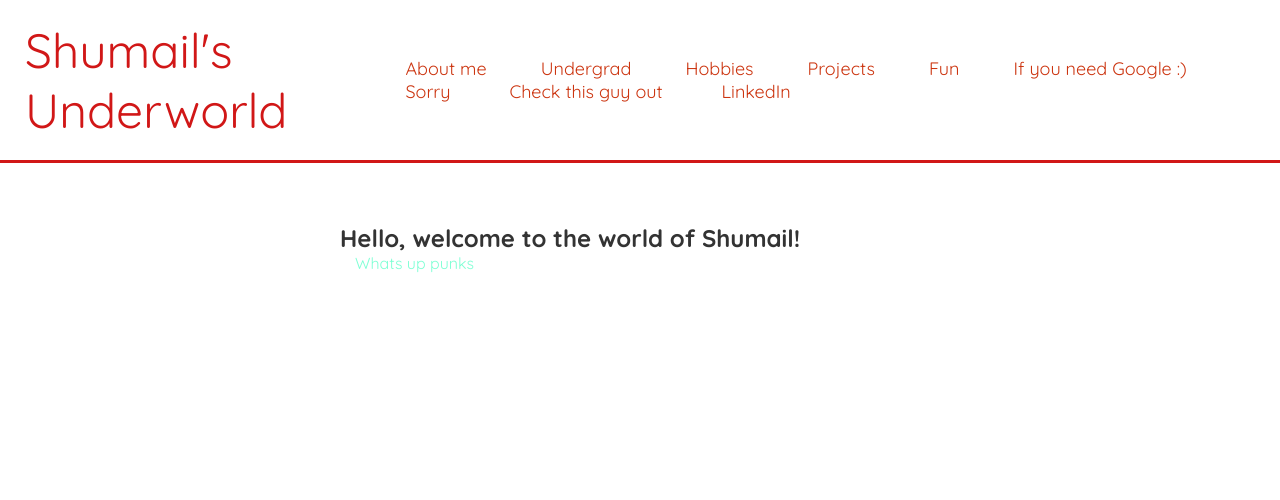
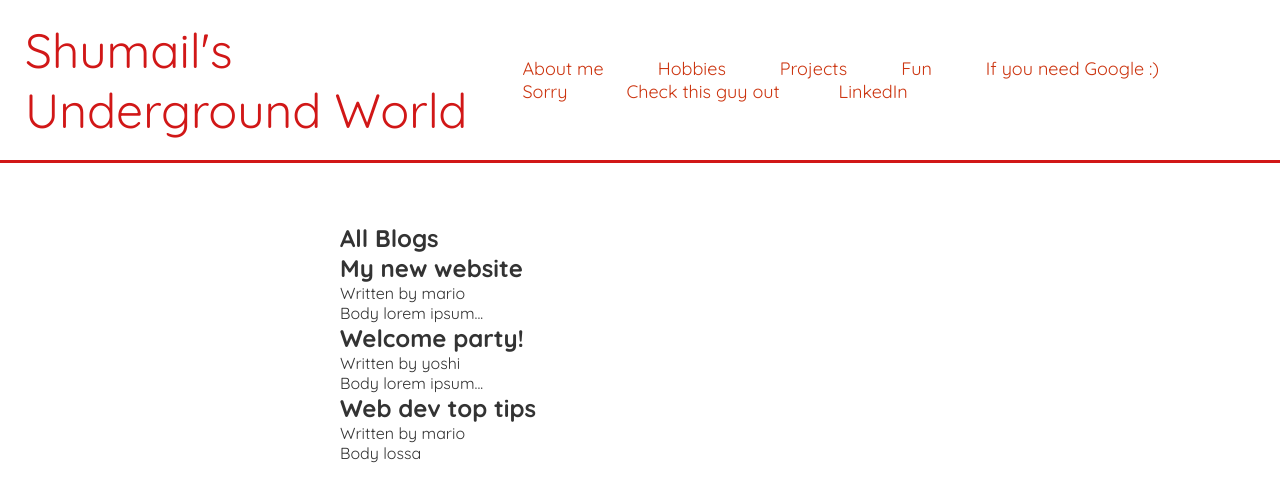
Before and after one commit to SZaidi00/mywebbo, a React (Create React App) app: page /Projects in a window 1280 px wide. Shown: the top 500 px of the page. Built offline with nearby package versions, Linux system fonts and the light colour scheme.

Commit message:
newest update

```diff
--- a/package.json
+++ b/package.json
@@ -9,6 +9,7 @@
     "@testing-library/user-event": "^13.5.0",
     "react": "^17.0.2",
     "react-dom": "^17.0.2",
+    "react-router-dom": "^5.3.0",
     "react-scripts": "5.0.0",
     "web-vitals": "^2.1.2"
   },
--- a/public/index.html
+++ b/public/index.html
@@ -9,7 +9,7 @@
       name="description"
       content="Web site created using create-react-app"
     />
-    <link rel="apple-touch-icon" href="%PUBLIC_URL%/logo192.png" />
+
     <!--
       manifest.json provides metadata used when your web app is installed on a
       user's mobile device or desktop. See https://developers.google.com/web/fundamentals/web-app-manifest/
--- /dev/null
+++ b/src/Aboutme.js
@@ -0,0 +1,82 @@
+import Greivous from './pictures/grievous.gif'
+
+const Aboutme = () => {
+    return (
+        <div className="aboutme">
+
+        <h1> WELL, hello there. We meet again...</h1>
+        <img src={Greivous} alt="A" />
+        <h2>thats not what i look like...</h2>
+        <br />
+        <br />
+        <br />
+        <br />
+        <h2>or is it..hmmmmmm </h2>
+        {/* insert image of me */}
+
+        <br/>
+        <article>
+            So my name is Shumail Zaidi, I'm currently training in the jedi arts, not sure if I wanna be a sith or jedi yet though. But more seriously, I generally don't like talking about school because
+            it normally becomes a main focal point of a conversation (and then work when you start working) and people might only remember me by what I study
+            which I'm not a huge fan of. But since you don't know me, I will give a little bit about my schooling then to the fun stuff.
+        </article>
+
+        <br/>
+
+        <body>
+            <p>
+            I am currently doing my Masters at the University of Florida (UF) in Coastal & Oceanographic Engineering.
+            I did my undergrad at UF as well, in Civil Engineering with a focus in Computer Science. I was going to put what I spent my time doing
+            so far in undergrad on the website, but I figured it would be better if you checked my LinkedIn out :).. I will pause here to give you a moment to look at it then we can resume the conversation.
+            </p>
+        </body>
+
+        <br/>
+        <br/>
+        <h2>Welcome back! :)</h2>
+        <br/>
+
+        <body>
+            So your first question is probably, concrete is heavy, it probably sunk, how did you get it to float? Well, the short answer is the density of our concrete was less than that of water (water is 62.4lb/pcf, our concrete was like 60 I think).
+            But if you want a more detailed answer, you'll have to interview and I would happily explain it all :). The last thing I want to say about my schooling is that I really did learn a lot while spending my with these design teams and organizations.
+            While it may not have been 100% technically relevant to Civil, Coastal Engineering, or Computer Science. I learnt a lot about working on a team, one where everyone gets a long and another where half the team is divided, what it really means to
+            be a leader. I know that I wouldn't be the Engineer I am today without having gone through all those experiences and I'm very grateful to have gone through them even if it meant making a lot of sacrifices.
+        </body>
+        <br/>
+
+        <body>
+            Your next question is probably why CS? And Simply put. I like the challenge and the material has always interested me since I took my first programming class in undergrad. It was MATLAB, which I know gets a bad rep, but it was my first exposure to CS and
+            learning of what you can do with the power of programming really stood out to me. (My MATLAB professor's research seemed really cool which initially peaked my interest). I've since learned how to use Python (moreso exposed to it at this point), C++, Java (currently
+            building up to be my strongest language), FORTRAN (used this for a modelling class I took in Fall 2021), & HTML:JavaScript:CSS (learned from this project).
+        </body>
+        <br/>
+
+        <body>
+            The first thing you should know about me is that I ramble quite a bit. I can talk a lot if I don't have a like certain goal of when to stop in mind. I wasn't expecting this about page to be this long but alas here we are. Thanks for making it this far!
+            My favourite question to ask people is what they do for fun so that I could also get exposure to many different things there are in life. This question led to some of my numerous hobbies. I learnt to roller blade, longboard/skateboard, surf, properly fly a kite,
+            boulder(currently something I'm into, it is pretty fun), explore hikes more, paint, & learn to cook! I've gotten into photography and editing, but that isn't something I've comitted to really. But I do like to play video games and watch anime when I'm not
+            outside doing something which I will go over in the Fun Section :).
+        </body>
+        <br/>
+
+        <body>
+            Thanks for swinging by and giving me your time! I hope to meet you fellow stranger at an interview :)
+        </body>
+        <br/>
+
+        <body>
+        Feel free to reach out to me about any questions :)
+        </body>
+
+
+
+
+
+
+        </div>
+
+
+     );
+}
+
+export default Aboutme;
--- a/src/App.js
+++ b/src/App.js
@@ -1,5 +1,8 @@
 import Navbar from "./Navbar";
 import Home from './Home';
+import {BrowserRouter as Router, Route, Switch} from 'react-router-dom';
+import Projects from "./Projects";
+import Aboutme from "./Aboutme";
 
 
 
@@ -7,13 +10,37 @@ function App() {
 
 
   return (
+    <Router>
     <div className="App">
       <Navbar />
       <div className= "content">
-        <Home/>
+        <Switch>
+
+          <Route exact path="/">
+            <Home />
+          </Route>
+
+          <Route exact path="/Aboutme">
+            <Aboutme/>
+          </Route>
+
+          <Route exact path="/Hobbies">
+
+          </Route>
+
+          <Route exact path="/Projects">
+            <Projects/>
+          </Route>
+
+
+
+
+        </Switch>
+
         </div>
     </div>
 
+</Router>
 
 
   );
--- a/src/Navbar.js
+++ b/src/Navbar.js
@@ -1,15 +1,15 @@
+import { Link } from "react-router-dom";
 const Navbar = () => {
     return (
         <nav className="navbar">
 
-            <a href="www.shubacca.xyz"> Shumail's Underworld</a>
+            <Link to="/">Shumail's Underground World</Link>
 
             <div className="links">
 
-                <a href="www.shubacca.xyz/Aboutme" >About me</a>
-                <a href="www.shubacca.xyz/Undergrad" >Undergrad</a>
-                <a href="www.shubacca.xyz/Hobbies" >Hobbies</a>
-                <a href="www.shubacca.xyz/Projects" >Projects</a>
+                <Link to="/Aboutme">About me</Link>
+                <Link to="/Hobbies" >Hobbies</Link>
+                <Link to="/Projects" >Projects</Link>
                 <a href="www.shubacca.xyz/Fun" >Fun</a>
                 <a href="https://www.google.com/" >If you need Google :) </a>
                 <a href="https://www.youtube.com/watch?v=dQw4w9WgXcQ&ab_channel=RickAstley" > Sorry</a>
--- /dev/null
+++ b/src/ProjectList.js
@@ -0,0 +1,17 @@
+const ProjectList = ({ blogs, title, handleDelete }) => {
+    return (
+      <div className="blog-list">
+        <h2>{ title }</h2>
+
+        {blogs.map(blog => (
+          <div className="blog-preview" key={blog.id} >
+            <h2>{ blog.title }</h2>
+            <p>Written by { blog.author }</p>
+            <p>Body { blog.body}</p>
+          </div>
+        ))}
+      </div>
+    );
+  }
+
+  export default ProjectList;
--- /dev/null
+++ b/src/Projects.js
@@ -0,0 +1,24 @@
+import { useState } from "react";
+import AboutmeList from "./ProjectList";
+
+
+
+const Projects = () => {
+    const [blogs, setBlogs] = useState([
+        { title: 'My new website', body: 'lorem ipsum...', author: 'mario', id: 1 },
+        { title: 'Welcome party!', body: 'lorem ipsum...', author: 'yoshi', id: 2 },
+        { title: 'Web dev top tips', body: 'lossa', author: 'mario', id: 3 }
+      ])
+
+
+  return (
+    <div className="undergrad">
+        <h2>{blogs.title}</h2>
+        <AboutmeList blogs={blogs} title="All Blogs"/>
+
+
+    </div>
+  );
+}
+
+export default Projects;
--- a/src/index.css
+++ b/src/index.css
@@ -10,7 +10,7 @@
   padding: 20px; /*    */
   display: inline-flex; /*  can go into the settings to look at different styles  */
   align-items: center;
-  max-width: 2000px;
+  max-width: 3000px;
   margin: 0 auto;
   border-bottom: 3px solid #d11717; /*  creates a line underneath the title  */
 }
@@ -43,3 +43,16 @@
   margin-left: 15px;
   color: aquamarine;
 }
+
+.aboutme{
+  max-width: 3000;
+}
+
+.aboutme p{
+  margin: 1rem 0 0 -30rem ;
+
+  align-items: center;
+  max-width: 3000px;
+
+
+}
```
Also changed, not shown: 2 other files (tests, documents, lock files or other folders).
